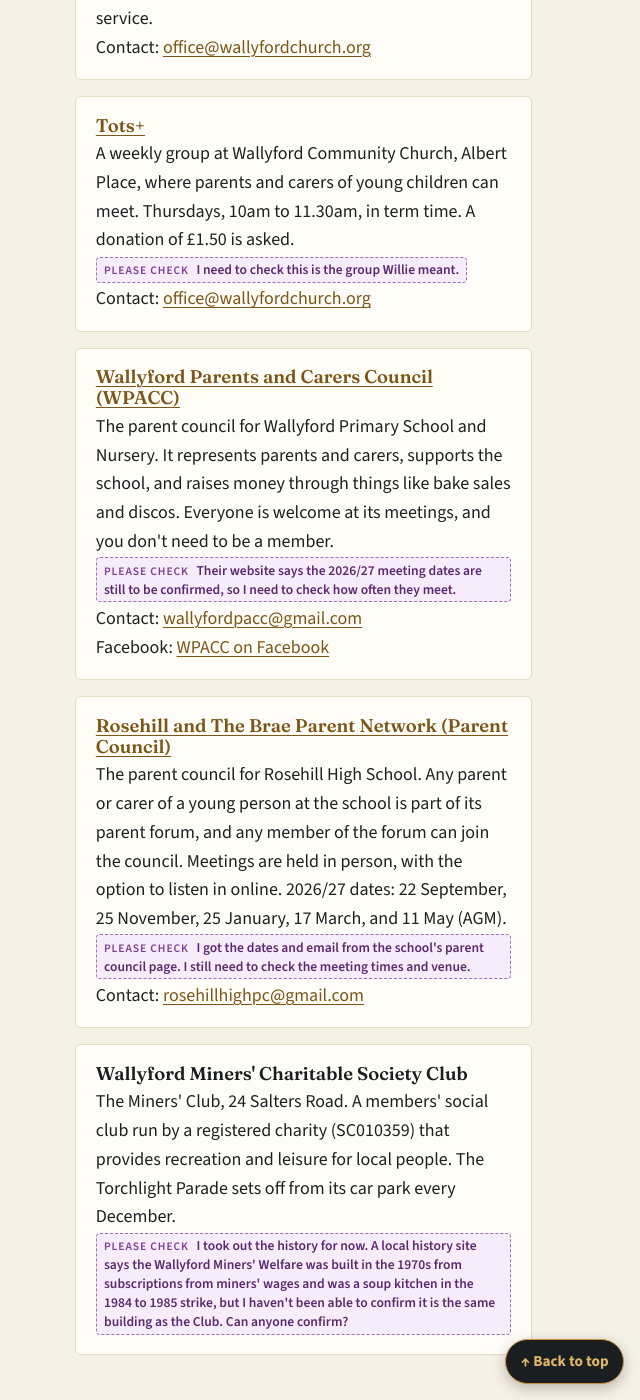
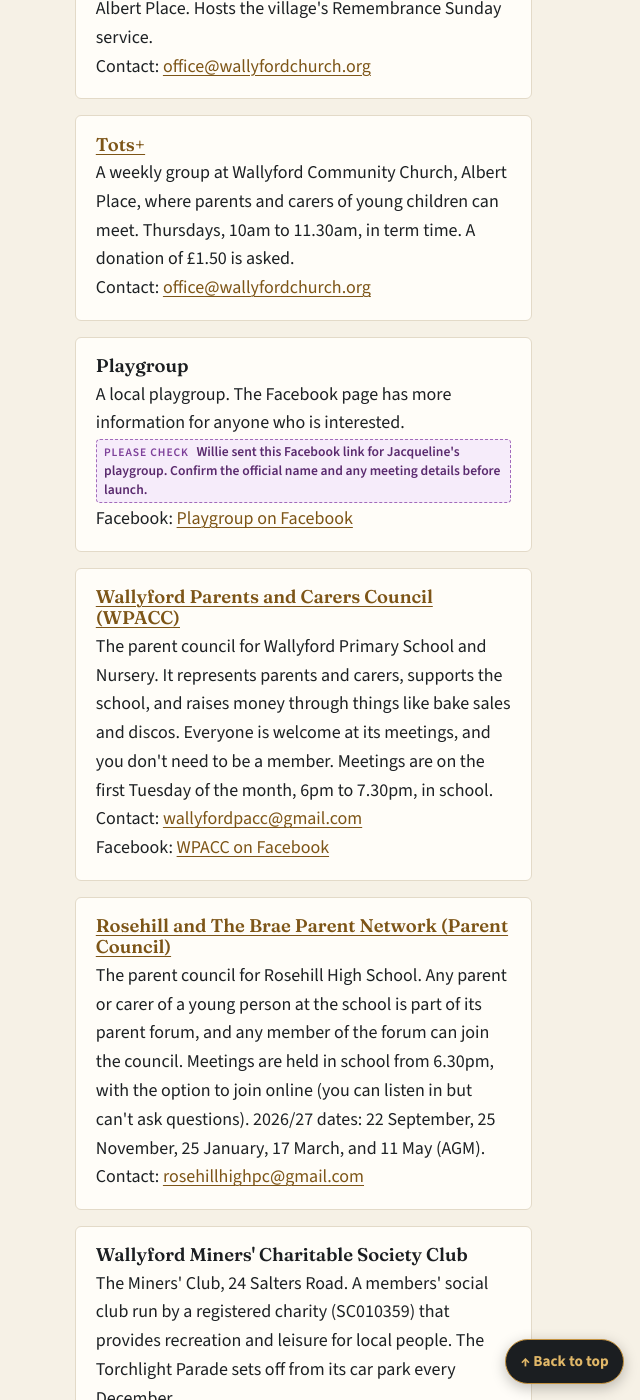
Before and after one commit to dochtie/wallyford-community-council, a Jekyll site: the page built from groups.html, in a window 1280 px wide and 1400 px high, scrolled down 1276 px. Shown: the whole window, without its empty margins (640-1280 px from the left). Built offline with Jekyll 4.4.1, drawn with Linux system fonts in a browser that asks for light colours; some of the changed text lies outside the part shown.

Commit message:
Update local groups from Willie Gordon's 9 Nov feedback

```diff
--- a/_data/groups.yml
+++ b/_data/groups.yml
@@ -22,7 +22,7 @@ community:
     link: ""
     facebook: "https://www.facebook.com/share/14tafFaeGJb/"
     facebook_label: "Community Centre on Facebook"
-    check: "I still need to add what's on and the opening times. I got the address and email from East Lothian Council's directory."
+    check: "I got the address and email from East Lothian Council's directory. Events and activities stay on the Facebook page rather than being listed here. I still need to check the opening times."
 
   - name: "Musselburgh and Wallyford Libraries"
     about: "Wallyford Library is at 25 Masons Way, EH21 8BF, in the Wallyford Learning Campus. Open Thursday 9am to 1pm and 2pm to 5pm, Friday 9am to 12pm and 1pm to 5pm, and Saturday 10am to 1pm. Free Wi-Fi, Click and Collect, and Bookbug sessions for under-5s on Thursdays and Saturdays at 10.30am. Phone 0131 202 8466 (option 3)."
@@ -41,21 +41,26 @@ community:
     about: "A weekly group at Wallyford Community Church, Albert Place, where parents and carers of young children can meet. Thursdays, 10am to 11.30am, in term time. A donation of £1.50 is asked."
     contact: "office@wallyfordchurch.org"
     link: "https://www.wallyfordchurch.org/what-s-happening"
-    check: "I need to check this is the group Willie meant."
+
+  - name: "Playgroup"
+    about: "A local playgroup. The Facebook page has more information for anyone who is interested."
+    contact: ""
+    link: ""
+    facebook: "https://www.facebook.com/share/19enn2CUpU/"
+    facebook_label: "Playgroup on Facebook"
+    check: "Willie sent this Facebook link for Jacqueline's playgroup. Confirm the official name and any meeting details before launch."
 
   - name: "Wallyford Parents and Carers Council (WPACC)"
-    about: "The parent council for Wallyford Primary School and Nursery. It represents parents and carers, supports the school, and raises money through things like bake sales and discos. Everyone is welcome at its meetings, and you don't need to be a member."
+    about: "The parent council for Wallyford Primary School and Nursery. It represents parents and carers, supports the school, and raises money through things like bake sales and discos. Everyone is welcome at its meetings, and you don't need to be a member. Meetings are on the first Tuesday of the month, 6pm to 7.30pm, in school."
     contact: "wallyfordpacc@gmail.com"
     link: "https://sites.google.com/view/wallyfordprimaryschoolpacc/home"
     facebook: "https://www.facebook.com/share/1FN9UteuUz/"
     facebook_label: "WPACC on Facebook"
-    check: "Their website says the 2026/27 meeting dates are still to be confirmed, so I need to check how often they meet."
 
   - name: "Rosehill and The Brae Parent Network (Parent Council)"
-    about: "The parent council for Rosehill High School. Any parent or carer of a young person at the school is part of its parent forum, and any member of the forum can join the council. Meetings are held in person, with the option to listen in online. 2026/27 dates: 22 September, 25 November, 25 January, 17 March, and 11 May (AGM)."
+    about: "The parent council for Rosehill High School. Any parent or carer of a young person at the school is part of its parent forum, and any member of the forum can join the council. Meetings are held in school from 6.30pm, with the option to join online (you can listen in but can't ask questions). 2026/27 dates: 22 September, 25 November, 25 January, 17 March, and 11 May (AGM)."
     contact: "rosehillhighpc@gmail.com"
     link: "https://sites.google.com/edubuzz.org/rosehill-high-school/parent-engagement/rosehill-and-the-brae-parent-network-parent-council"
-    check: "I got the dates and email from the school's parent council page. I still need to check the meeting times and venue."
 
   - name: "Wallyford Miners' Charitable Society Club"
     about: "The Miners' Club, 24 Salters Road. A members' social club run by a registered charity (SC010359) that provides recreation and leisure for local people. The Torchlight Parade sets off from its car park every December."
@@ -81,7 +86,7 @@ neighbourhood_watches:
     link: "https://schemelookup.neighbourhoodwatchscotland.co.uk/Content/DisplayScheme/187463"
 
   - name: "St Clements Wells, Persimmon development"
-    area: "Old Row, Castle Rise, Innes Neuk and Harvey Avenue"
+    area: "Old Row, Castle Rise, Innes Neuk, Harvey Avenue and Masons Way"
     contact: ""
     link: "https://schemelookup.neighbourhoodwatchscotland.co.uk/Content/DisplayScheme/175306"
 
```
